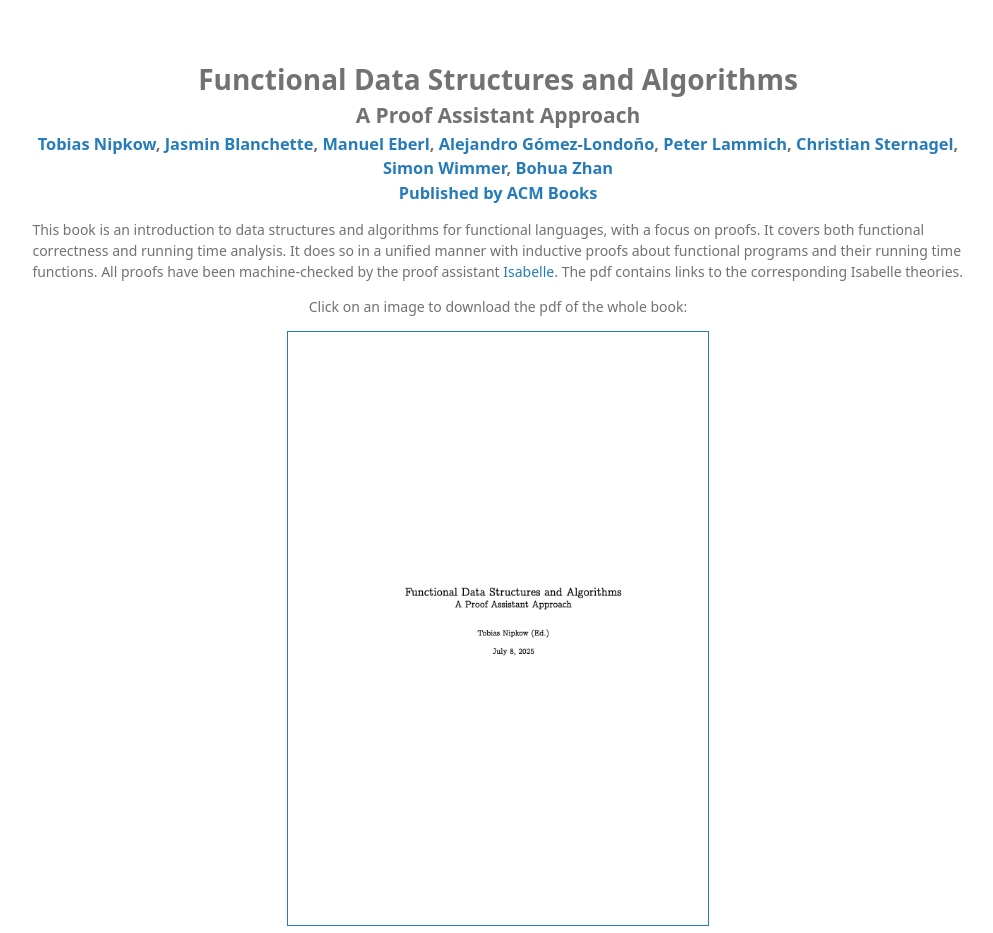
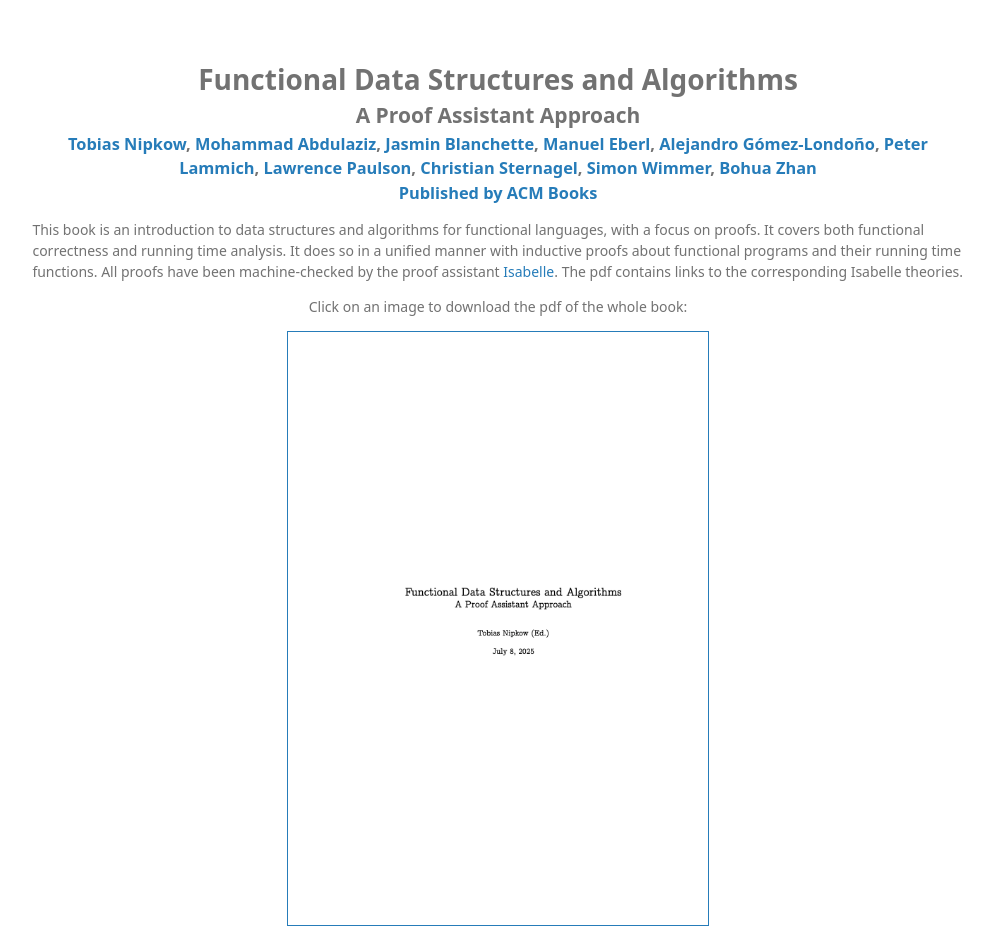
Before and after one commit to nipkow/FDSA, a plain HTML site: page docs/index.html in a window 1280 px wide. Shown: the top 933 px of the page, without its empty margins (142-1135 px from the left). Drawn offline with Linux system fonts and the light colour scheme.

Commit message:
added authors

```diff
--- a/docs/index.html
+++ b/docs/index.html
@@ -15,6 +15,7 @@
   <h2 style="text-align:center">A Proof Assistant Approach</h2>
   <h3 style="text-align:center">
   <a href="https://www.proof.cit.tum.de/~nipkow/">Tobias Nipkow</a>,
+  <a href="https://mabdula.github.io/">Mohammad Abdulaziz</a>,
   <a
     href="https://www.tcs.ifi.lmu.de/mitarbeiter/jasmin-blanchette_de.html">Jasmin
   Blanchette</a>,
@@ -22,6 +23,7 @@
   <a href="https://se.linkedin.com/in/alejandro-g%C3%B3mez-londo%C3%B1o-001a1943">Alejandro
   G&#243;mez-Londo&#241;o</a>,
   <a href="https://people.utwente.nl/p.lammich">Peter Lammich</a>,
+  <a href="https://www.cl.cam.ac.uk/~lp15/">Lawrence Paulson</a>,
   <a href="http://cl-informatik.uibk.ac.at/csternagel">Christian Sternagel</a>,
   <a href="https://home.in.tum.de/~wimmers">Simon Wimmer</a>,
   <a href="https://lcs.ios.ac.cn/~bzhan/">Bohua Zhan</a></h3>
```
